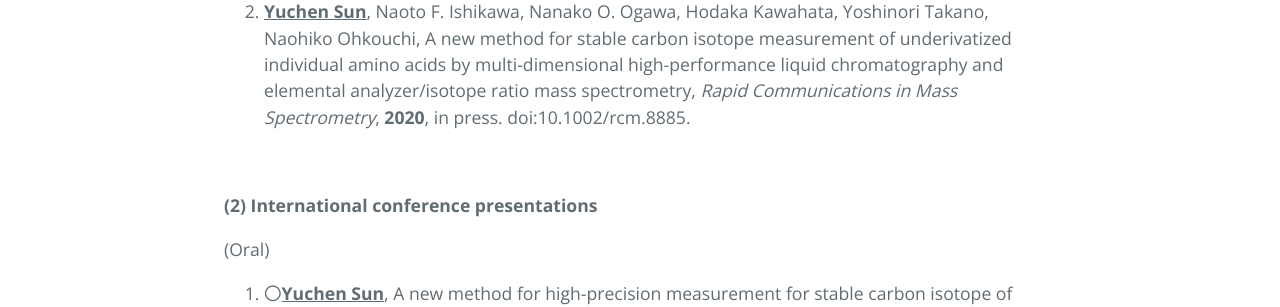
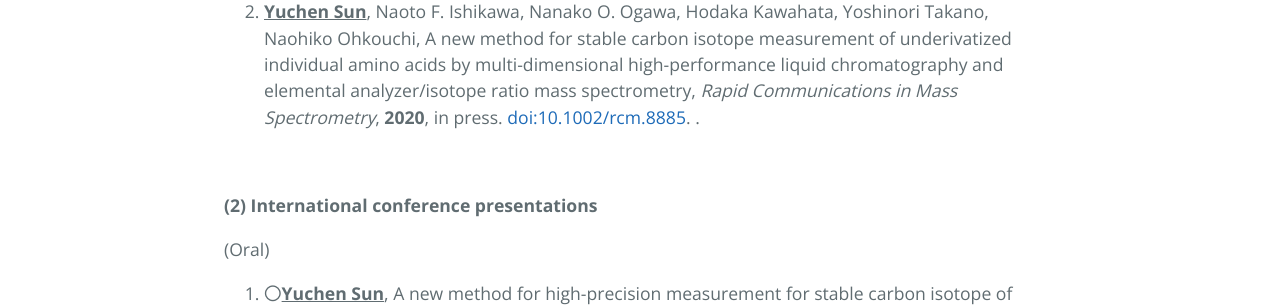
Before and after one commit to sonyuushin/sonyuushin.github.io, a Jekyll site: the page built from achievements.md, in a window 1280 px wide. Shown: the part 490-797 px from the top of the page. Built offline with Jekyll 4.4.1, drawn with Linux system fonts in a browser that asks for light colours; part of the change alters nothing that is shown.

```diff
--- a/achievements.md
+++ b/achievements.md
@@ -13,7 +13,7 @@ order: 5
 
 1. <b><u>Yuchen Sun</u></b>, Chikako Fujimoto, Hiroyuki Kagi, Pressure-induced esterification reaction between phosphoric acid and methanol, <i>Chemistry Letters</i>, <b>2020</b>, 49(8), 885-887. <a href="https://www.journal.csj.jp/doi/10.1246/cl.200289">doi:10.1246/cl.200289</a>.
 
-2. <b><u>Yuchen Sun</u></b>, Naoto F. Ishikawa, Nanako O. Ogawa, Hodaka Kawahata, Yoshinori Takano, Naohiko Ohkouchi, A new method for stable carbon isotope measurement of underivatized individual amino acids by multi-dimensional high-performance liquid chromatography and elemental analyzer/isotope ratio mass spectrometry, <i>Rapid Communications in Mass Spectrometry</i>, <b>2020</b>, in press. doi:10.1002/rcm.8885.
+2. <b><u>Yuchen Sun</u></b>, Naoto F. Ishikawa, Nanako O. Ogawa, Hodaka Kawahata, Yoshinori Takano, Naohiko Ohkouchi, A new method for stable carbon isotope measurement of underivatized individual amino acids by multi-dimensional high-performance liquid chromatography and elemental analyzer/isotope ratio mass spectrometry, <i>Rapid Communications in Mass Spectrometry</i>, <b>2020</b>, in press. <a href="https://onlinelibrary.wiley.com/doi/abs/10.1002/rcm.8885">doi:10.1002/rcm.8885</a>. .
 
 <br>
 
```
